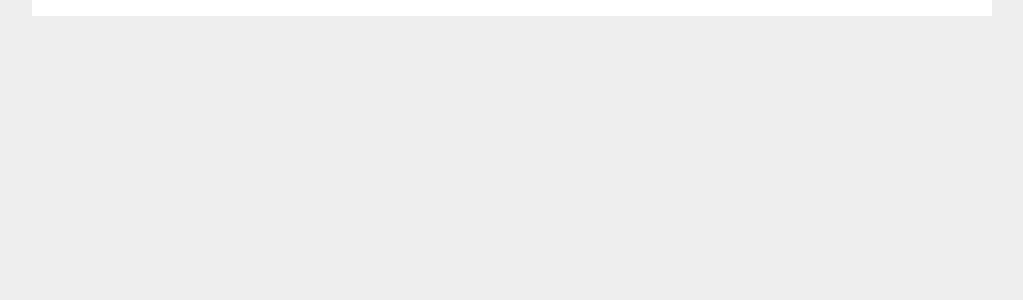
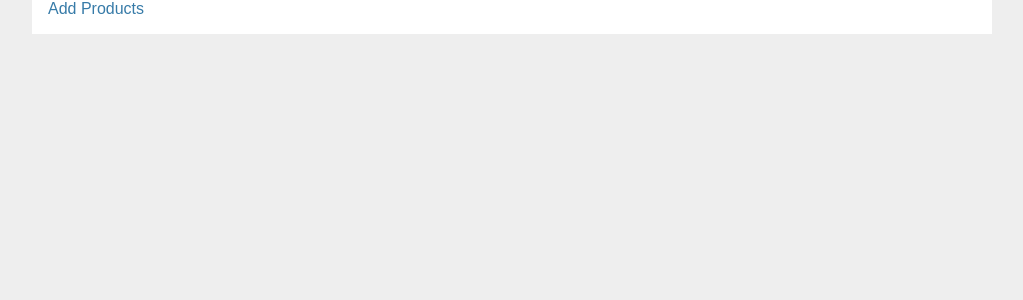
Before and after one commit to GreenMemory16/BD-2022-2023, a Flask app: template Entrega3/web/templates/order/index.html in a window 1280 px wide. Shown: the part 114-414 px from the top of the page, without its empty margins (128-1151 px from the left). Run offline with Flask 3, Linux system fonts and the light colour scheme; the template is opened without the code that fills it: most values are stand-ins (such as "Sample title", 1, 10 or a date in 2020); some libraries are stand-ins or nearby versions.

Commit message:
order creation and index html and functions

```diff
--- a/Entrega3/web/templates/order/index.html
+++ b/Entrega3/web/templates/order/index.html
@@ -11,6 +11,8 @@
           <div class="about">Order number {{ ord['order_no'] }}</div>
         </div>
       </header>
+
+      <a class="action"">Add Products</a>
     </article>
     {% if not loop.last %}
       <hr>
```
